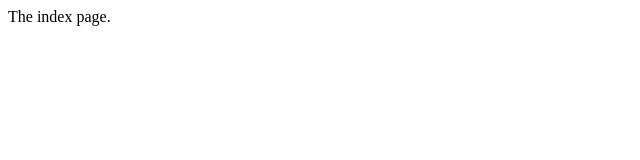
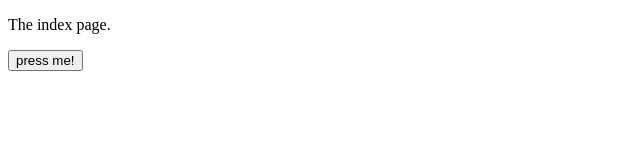
Before and after one commit to jtiangtafe/webfri, a plain HTML site: page index.html in a window 1280 px wide. Shown: the whole page, without its empty margins (0-640 px from the left). Drawn offline with Linux system fonts and the light colour scheme.

Commit message:
added a button to index.html added lib.js to contain button functionality

```diff
--- a/index.html
+++ b/index.html
@@ -6,6 +6,8 @@
     <title>Document</title>
 </head>
 <body>
-    The index page.
+    <script src="lib.js"></script>
+    <p>The index page.</p>
+    <p><button onclick="onButton();">press me!</button></p>
 </body>
 </html>
--- /dev/null
+++ b/lib.js
@@ -0,0 +1,3 @@
+function onButton(){
+    alert("The button was pressed!")
+}
```
